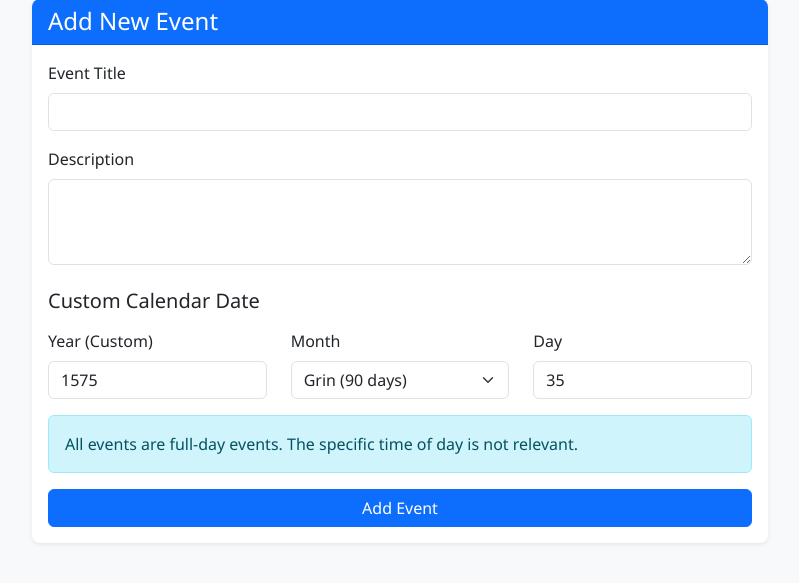
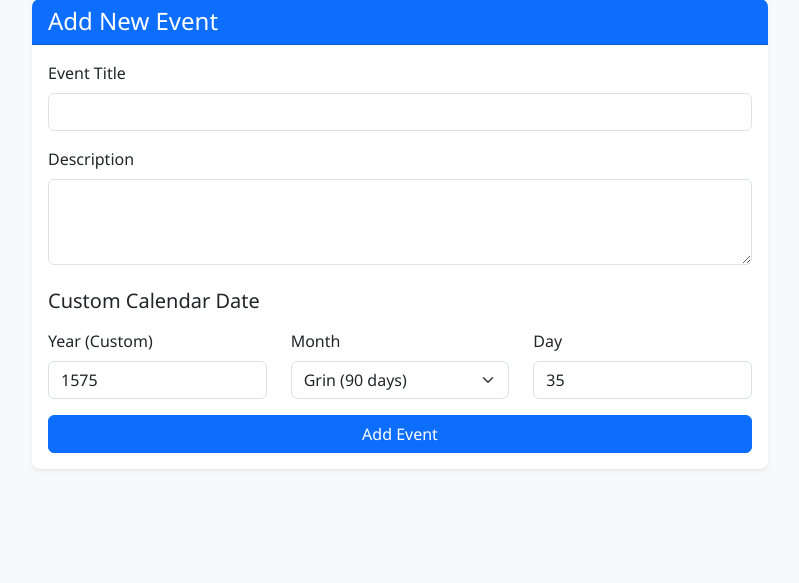
Before and after one commit to fabicious/kalandar, a Flask app: page /event in a window 1280 px wide. Shown: the part 89-672 px from the top of the page, without its empty margins (240-1039 px from the left). Run offline with Flask 3, Linux system fonts and the light colour scheme.

Commit message:
Remove informational message about full-day events
- Simplified event creation form by removing unnecessary informational message
- Improved UI clarity by removing redundant information

🤖 Generated with [Claude Code](https://claude.ai/code)

Co-Authored-By: Claude <noreply@anthropic.com>

```diff
--- a/kalandar/templates/create_event.html
+++ b/kalandar/templates/create_event.html
@@ -42,10 +42,6 @@
                         </div>
                     </div>
 
-                    <div class="alert alert-info mb-3">
-                        <p class="mb-0">All events are full-day events. The specific time of day is not relevant.</p>
-                    </div>
-
                     <div class="d-grid gap-2">
                         <button type="submit" class="btn btn-primary">Add Event</button>
                     </div>
```
